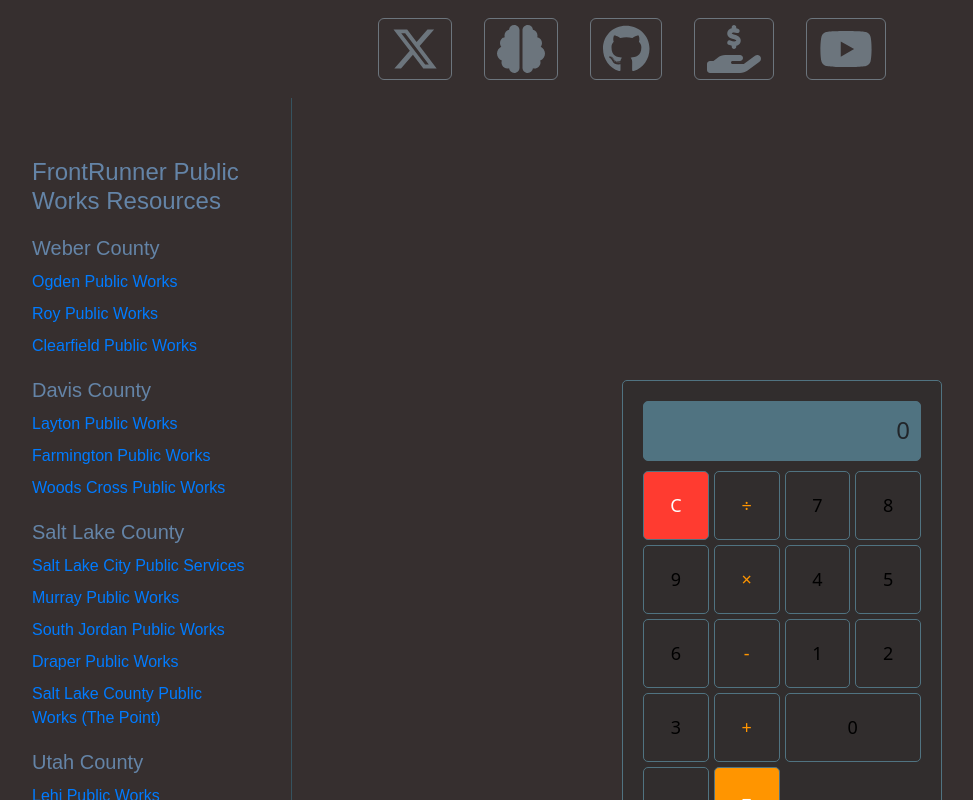
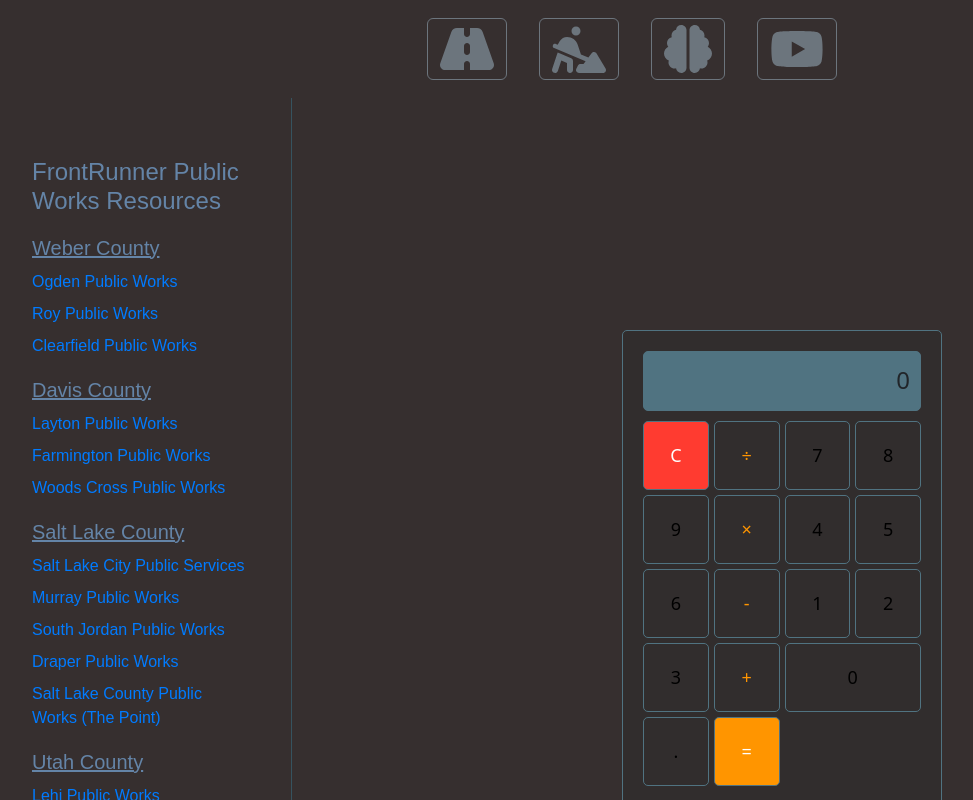
Before and after one commit to Vtencouchclimbr/Work-Site, a React (Vite) app: page / in a window 1280 px wide. Shown: the top 800 px of the page, without its empty margins (8-981 px from the left). Built offline with nearby package versions, Linux system fonts and the light colour scheme.

Commit message:
add links change buttons

```diff
--- a/src/App.css
+++ b/src/App.css
@@ -32,6 +32,7 @@
   justify-content: center;
   align-items: center;
   padding: 20px;
+  gap: 100px;
 }
 
 /* Optional: Adjust button styles if needed */
--- a/src/App.jsx
+++ b/src/App.jsx
@@ -1,12 +1,11 @@
 import { FontAwesomeIcon } from "@fortawesome/react-fontawesome";
 import {
-  faXTwitter,
-  faGithub,
   faYoutube
 } from "@fortawesome/free-brands-svg-icons";
 import {
   faBrain,
-  faHandHoldingDollar
+  faRoad,
+  faPersonDigging
 } from "@fortawesome/free-solid-svg-icons";
 
 import 'bootstrap/dist/css/bootstrap.min.css';
@@ -22,24 +21,19 @@
     <div className="app-container">
       {/* Top bar for buttons */}
       <div className="d-flex justify-content-center top-buttons">
-        <a href="https://x.com/home" target="_blank" rel="noopener noreferrer">
+        <a href="https://www.udot.utah.gov/connect/" target="_blank" rel="noopener noreferrer">
           <button type="button" className="btn btn-outline-secondary mx-3 my-2">
-            <FontAwesomeIcon icon={faXTwitter} size="3x" />
+            <FontAwesomeIcon icon={faRoad} size="3x" />
           </button>
         </a>
-        <a href="https://x.com/i/grok" target="_blank" rel="noopener noreferrer">
+        <a href="https://www.bluestakes.org/" target="_blank" rel="noopener noreferrer">
+          <button type="button" className="btn btn-outline-secondary mx-3 my-2">
+            <FontAwesomeIcon icon={faPersonDigging} size="3x" />
+          </button>
+        </a>
+        <a href="https://chatgpt.com/" target="_blank" rel="noopener noreferrer">
           <button type="button" className="btn btn-outline-secondary mx-3 my-2">
             <FontAwesomeIcon icon={faBrain} size="3x" />
-          </button>
-        </a>
-        <a href="https://github.com/" target="_blank" rel="noopener noreferrer">
-          <button type="button" className="btn btn-outline-secondary mx-3 my-2">
-            <FontAwesomeIcon icon={faGithub} size="3x" />
-          </button>
-        </a>
-        <a href="https://robinhood.com/" target="_blank" rel="noopener noreferrer">
-          <button type="button" className="btn btn-outline-secondary mx-3 my-2">
-            <FontAwesomeIcon icon={faHandHoldingDollar} size="3x" />
           </button>
         </a>
         <a href="https://www.youtube.com/" target="_blank" rel="noopener noreferrer">
--- a/src/components/PublicWorksLinks.css
+++ b/src/components/PublicWorksLinks.css
@@ -16,6 +16,7 @@
     font-size: 20px;
     margin-top: 20px;
     margin-bottom: 10px;
+    text-decoration: underline;
   }
 
   ul {
```
